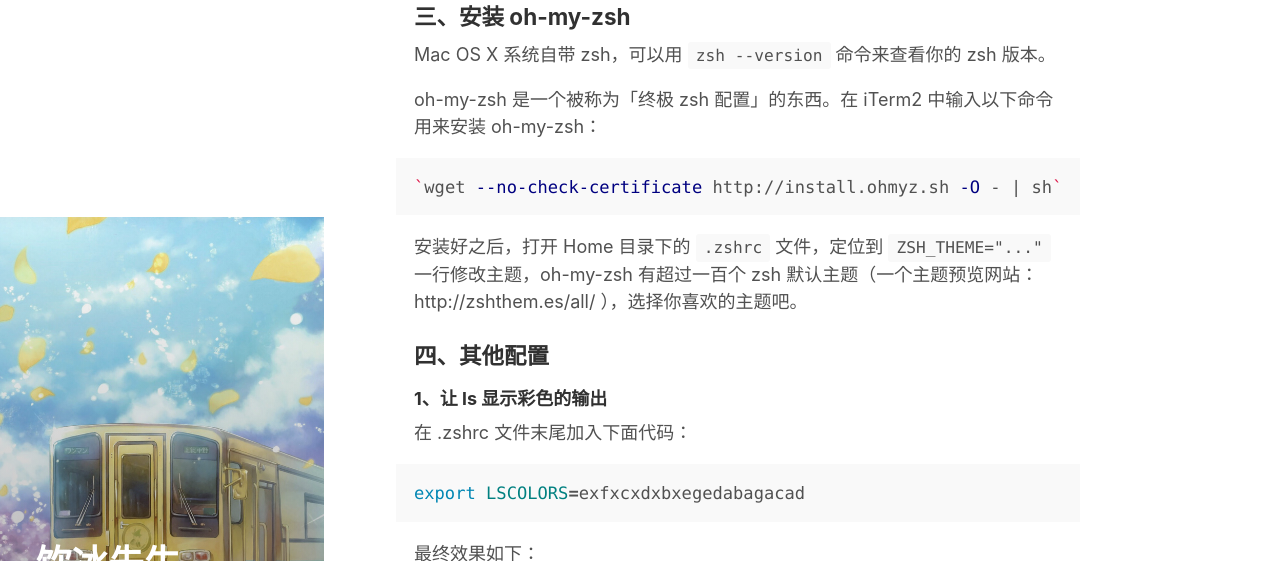
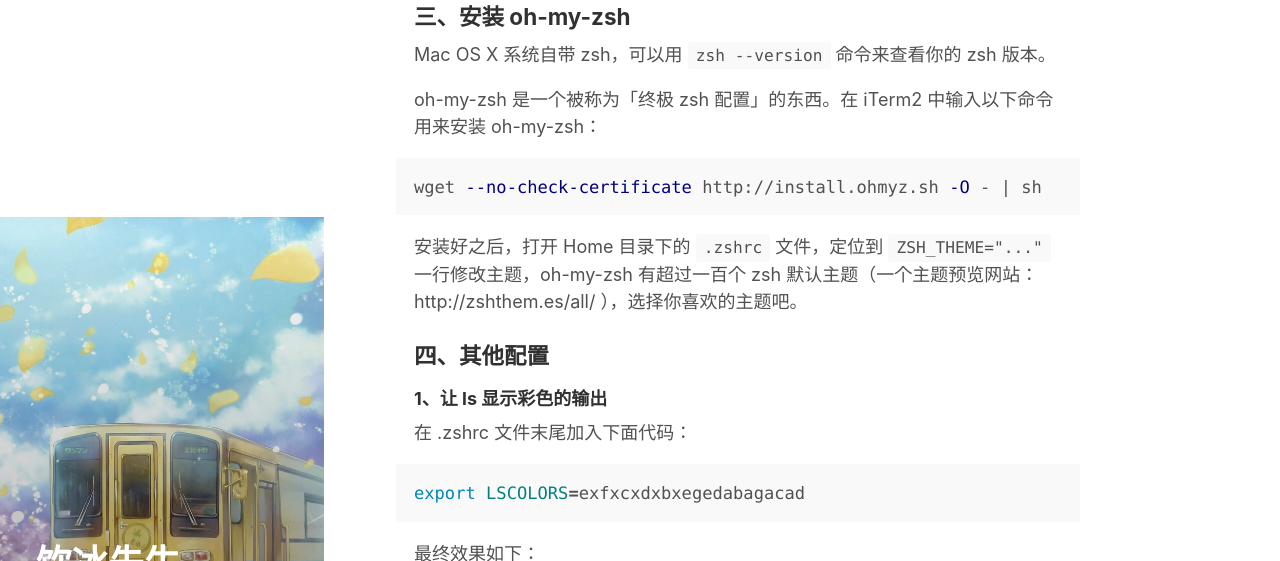
Before and after one commit to ybm/myanbin.github.io, a Jekyll site: the page built from _posts/2014-07-17-terminal-in-mac-os.md, in a window 1280 px wide and 900 px high, scrolled down 981 px, cut to the strip 83-644 px from the top of the window. Built offline with Jekyll 4.4.1, drawn with Linux system fonts in a browser that asks for light colours.

Commit message:
修改小bug

```diff
--- a/_posts/2014-07-17-terminal-in-mac-os.md
+++ b/_posts/2014-07-17-terminal-in-mac-os.md
@@ -32,7 +32,7 @@ Mac OS X 系统自带 zsh，可以用 `zsh --version` 命令来查看你的 zsh
 oh-my-zsh 是一个被称为「终极 zsh 配置」的东西。在 iTerm2 中输入以下命令用来安装 oh-my-zsh：
 
 ~~~sh
-`wget --no-check-certificate http://install.ohmyz.sh -O - | sh`
+wget --no-check-certificate http://install.ohmyz.sh -O - | sh
 ~~~
 
 安装好之后，打开 Home 目录下的 `.zshrc` 文件，定位到 `ZSH_THEME="..."` 一行修改主题，oh-my-zsh 有超过一百个 zsh 默认主题（一个主题预览网站：http://zshthem.es/all/ ），选择你喜欢的主题吧。
```
Also changed, not shown: _drafts/2012-02-07-example-content.md (+1 -1 lines).
